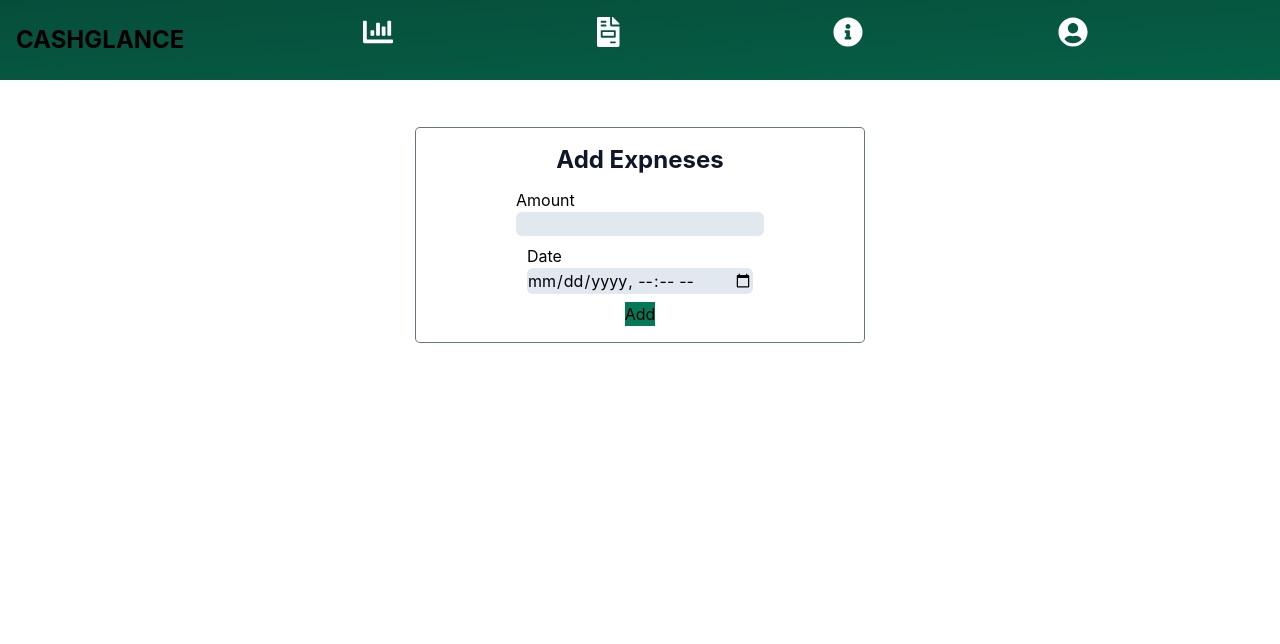
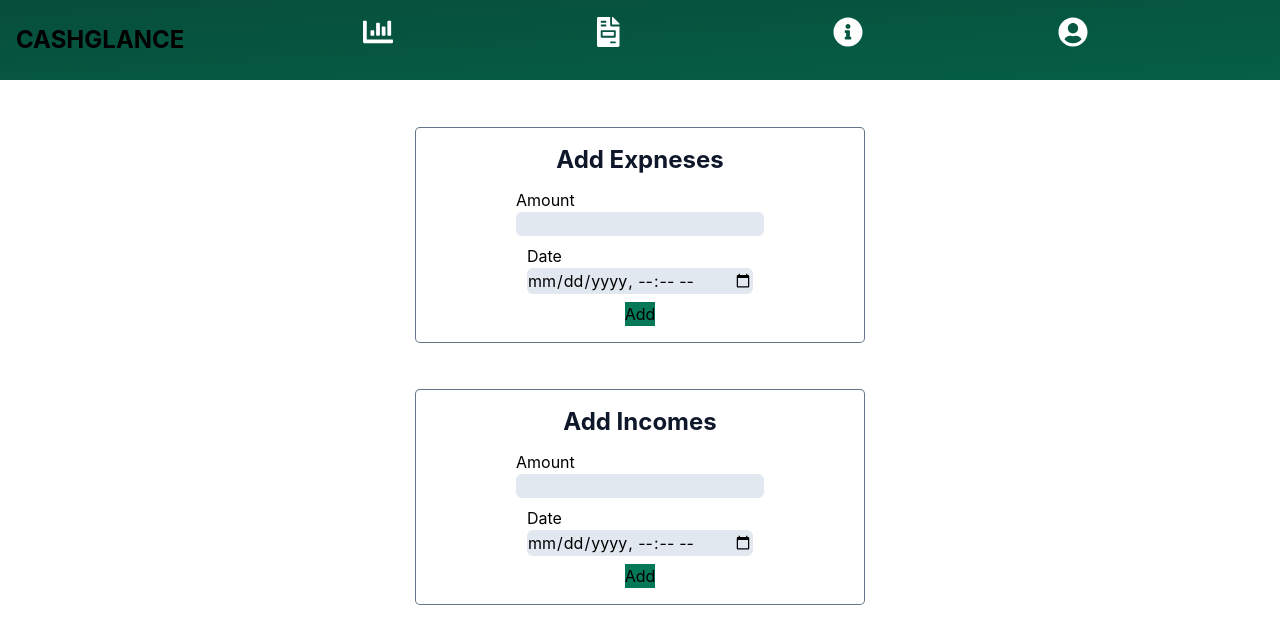
Before and after one commit to PasztorGergo/CashGlance, a Next.js app: page /portfolio in a window 1280 px wide. Shown: the top 644 px of the page. Built offline with nearby package versions, Linux system fonts and the light colour scheme.

Commit message:
Bread-winner 🥖

```diff
--- a/components/Barchart.tsx
+++ b/components/Barchart.tsx
@@ -13,8 +13,8 @@ export default function BarChart({ data }: any) {
       const x = d3
         .scaleBand()
         .domain(data.map((d: any) => d.date))
-        .rangeRound([margin.left, width - margin.right])
-        .padding(0.1);
+        .rangeRound([margin.left, width / 2.5])
+        .padding(0.01);
 
       const y1 = d3
         .scaleLinear()
@@ -69,7 +69,7 @@ export default function BarChart({ data }: any) {
         .join("rect")
         .attr("class", "bar")
         .attr("x", (d: any) => x(d.date))
-        .attr("width", x.bandwidth())
+        .attr("width", width / 10)
         .attr("y", (d: any) => y1(d.amount))
         .attr("height", (d: any) => y1(0) - y1(d.amount));
     },
--- a/components/Card.tsx
+++ b/components/Card.tsx
@@ -7,7 +7,7 @@ type Props = {
   type: type;
   elevation?: elevation;
   children: Array<ReactElement> | ReactElement;
-  className: string;
+  className?: string;
 };
 
 export default function Card({ type, elevation, children, className }: Props) {
--- a/components/FinancialForm.tsx
+++ b/components/FinancialForm.tsx
@@ -3,7 +3,8 @@ import Button from "./Button";
 import formStyles from "../styles/SignForm.module.css";
 import toast from "react-hot-toast";
 import { useForm } from "react-hook-form";
-import { faRegistered } from "@fortawesome/free-solid-svg-icons";
+import { yupResolver } from "@hookform/resolvers/yup";
+import * as yup from "yup";
 
 type Props = {
   financialFunction: any;
@@ -11,8 +12,14 @@ type Props = {
 };
 
 export default function FinancialForm({ financialFunction, type }: Props) {
+  const schema = yup
+    .object({
+      amount: yup.number().positive().required(),
+      date: yup.string().required(),
+    })
+    .required();
   const [loading, setLoading] = useState<boolean>(false);
-  const { register, handleSubmit } = useForm();
+  const { register, handleSubmit } = useForm({ resolver: yupResolver(schema) });
   function onSubmit(data: any) {
     setLoading(true);
 
@@ -38,22 +45,23 @@ export default function FinancialForm({ financialFunction, type }: Props) {
         <label htmlFor="Amount" className={formStyles.label}>
           <span>Amount</span>
           <input
-            {...register("amount", { required: true, min: 0 })}
+            {...register("amount", {
+              disabled: loading,
+            })}
             type="number"
             className={formStyles.input}
-            disabled={loading}
           />
         </label>
         <label htmlFor="Date" className={formStyles.label}>
           <span>Date</span>
           <input
-            {...register("date", { required: true })}
+            {...register("date", { disabled: loading })}
             type="datetime-local"
             className={formStyles.input}
             disabled={loading}
           />
         </label>
-        <Button theme="success" type="submit">
+        <Button theme="success" type="submit" disabled={loading}>
           Add
         </Button>
       </form>
--- a/hooks/FirebaseContext.tsx
+++ b/hooks/FirebaseContext.tsx
@@ -121,12 +121,18 @@ export function FirebaseProvider({ children }: any) {
 
   //#region writeData
   function addExpense(amount: number, date: string) {
-    const newExpense: Finance = {
+    return addDoc(collection(db, "Expenses"), {
       uid: currentUser.uid,
       amount: amount,
       date: date.split("T")[0],
-    };
-    return addDoc(collection(db, "Expenses"), newExpense);
+    } as Finance);
+  }
+  function addIncome(amount: number, date: string) {
+    return addDoc(collection(db, "Income"), {
+      uid: currentUser.uid,
+      amount: amount,
+      date: date.split("T")[0],
+    } as Finance);
   }
   //#endregion
   useEffect(() => {
@@ -151,6 +157,7 @@ export function FirebaseProvider({ children }: any) {
     incomeArray,
     getIncome,
     addExpense,
+    addIncome,
   };
   return (
     <FirebaseContext.Provider value={value}>
--- a/package.json
+++ b/package.json
@@ -13,6 +13,7 @@
     "@fortawesome/free-regular-svg-icons": "^5.15.4",
     "@fortawesome/free-solid-svg-icons": "^5.15.4",
     "@fortawesome/react-fontawesome": "^0.1.17",
+    "@hookform/resolvers": "^2.8.8",
     "@tailwindcss/forms": "^0.4.0",
     "@tailwindcss/typography": "^0.5.1",
     "@types/d3": "^7.1.0",
@@ -23,7 +24,8 @@
     "react": "17.0.2",
     "react-dom": "17.0.2",
     "react-hook-form": "^7.26.0",
-    "react-hot-toast": "^2.2.0"
+    "react-hot-toast": "^2.2.0",
+    "yup": "^0.32.11"
   },
   "devDependencies": {
     "@types/node": "17.0.15",
--- a/pages/charts.tsx
+++ b/pages/charts.tsx
@@ -48,7 +48,7 @@ export default function Charts({}: Props) {
           <BarChart data={incomeArray} />
         </div>
       </Card>
-      <Card type="outlined">
+      {/* <Card type="outlined">
         <h2 className={TitleStyle.title}>Balance sheet</h2>
         <div>
           <Selection getInterval={getBalance} className="rounded-md">
@@ -59,7 +59,7 @@ export default function Charts({}: Props) {
           </Selection>
           <BarChart data={[1, 2, 3]} />
         </div>
-      </Card>
+      </Card> */}
     </section>
   );
 }
--- a/pages/portfolio.tsx
+++ b/pages/portfolio.tsx
@@ -6,7 +6,7 @@ import { useFirebase } from "../hooks/FirebaseContext";
 type Props = {};
 
 export default function portfolio({}: Props) {
-  const { addExpense } = useFirebase();
+  const { addExpense, addIncome } = useFirebase();
 
   return (
     <section className="portfolio">
@@ -14,6 +14,7 @@ export default function portfolio({}: Props) {
         <title>CashGlance | Portfolio</title>
       </Head>
       <FinancialForm type="expense" financialFunction={addExpense} />
+      <FinancialForm type="income" financialFunction={addIncome} />
     </section>
   );
 }
```
Also changed, not shown: 1 other file (tests, documents, lock files or other folders).
